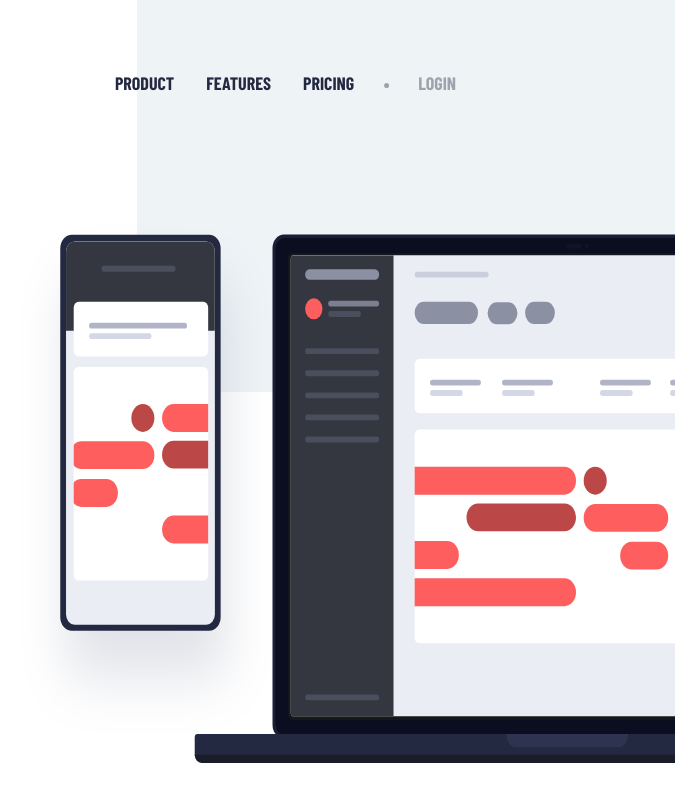
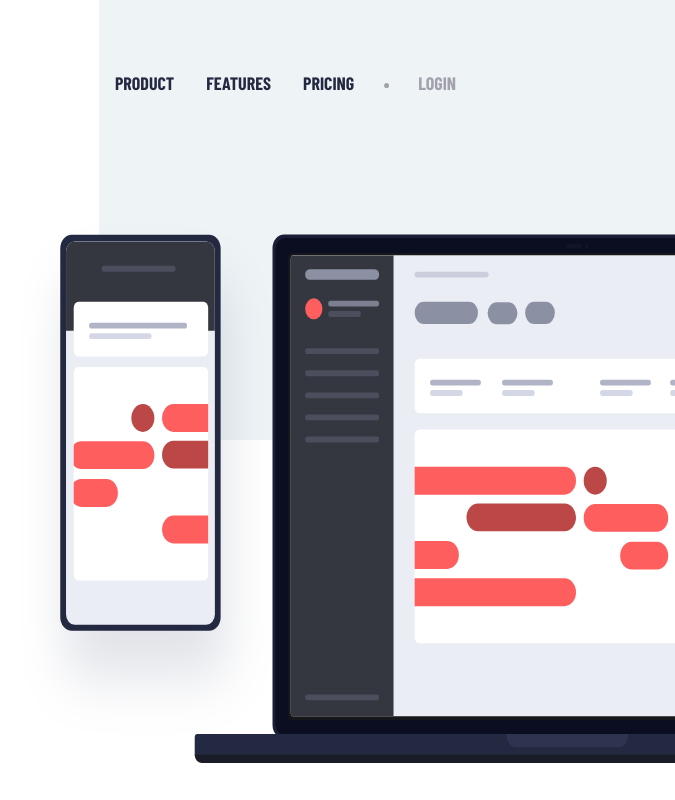
Before and after one commit to dselasea/project-tracking-intro, a plain HTML site: page index.html in a window 1280 px wide. Shown: the full height of the page, 605-1280 px from the left. Drawn offline with nearby package versions, Linux system fonts and the light colour scheme.

Commit message:
Add files via upload

```diff
--- a/style.css
+++ b/style.css
@@ -182,8 +182,8 @@ nav {
 
 @media screen and (min-width: 1021px) {
   .container::before {
-    width: 42%;
-    height: 49%;
+    width: 45%;
+    height: 55%;
   }
 
   nav {
```
